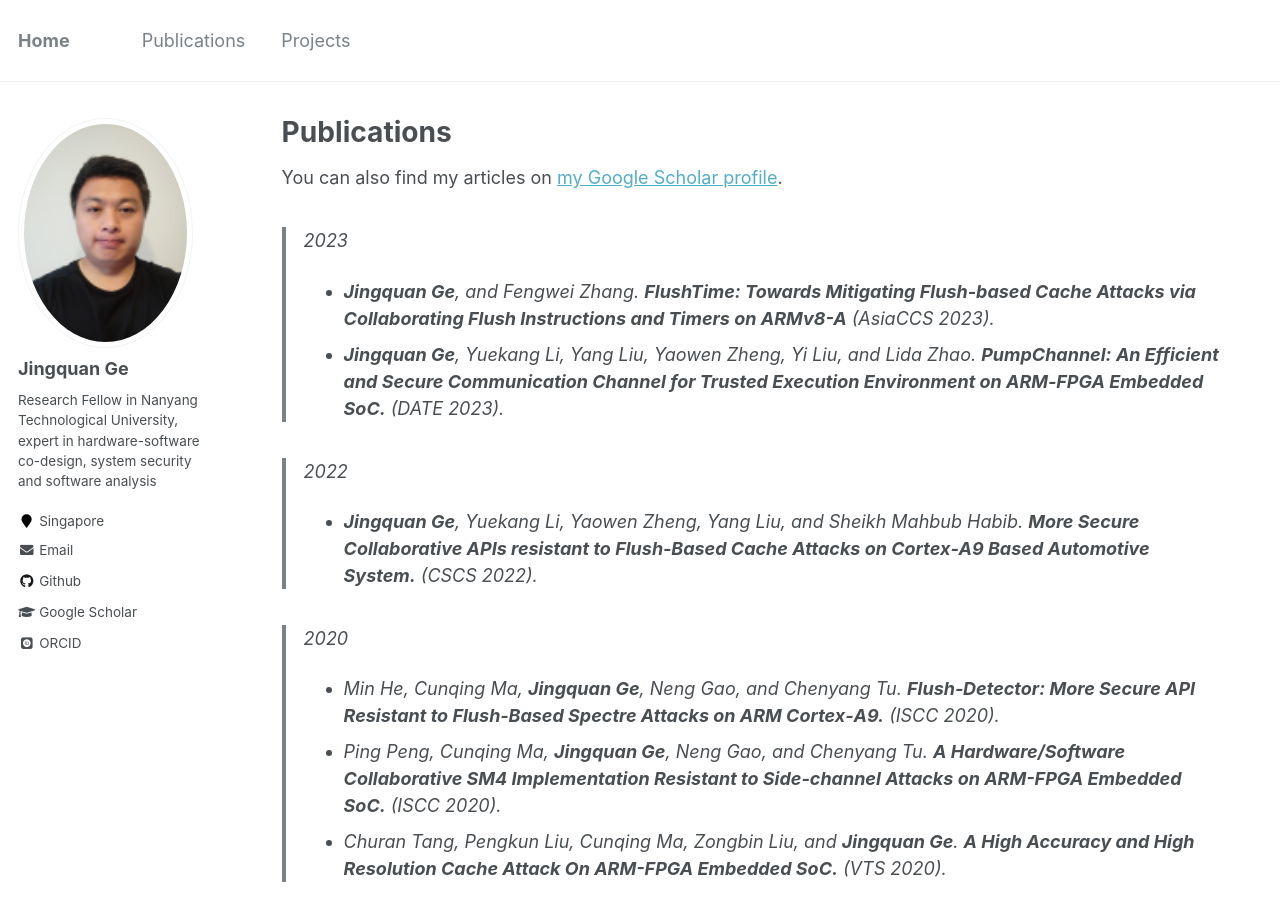
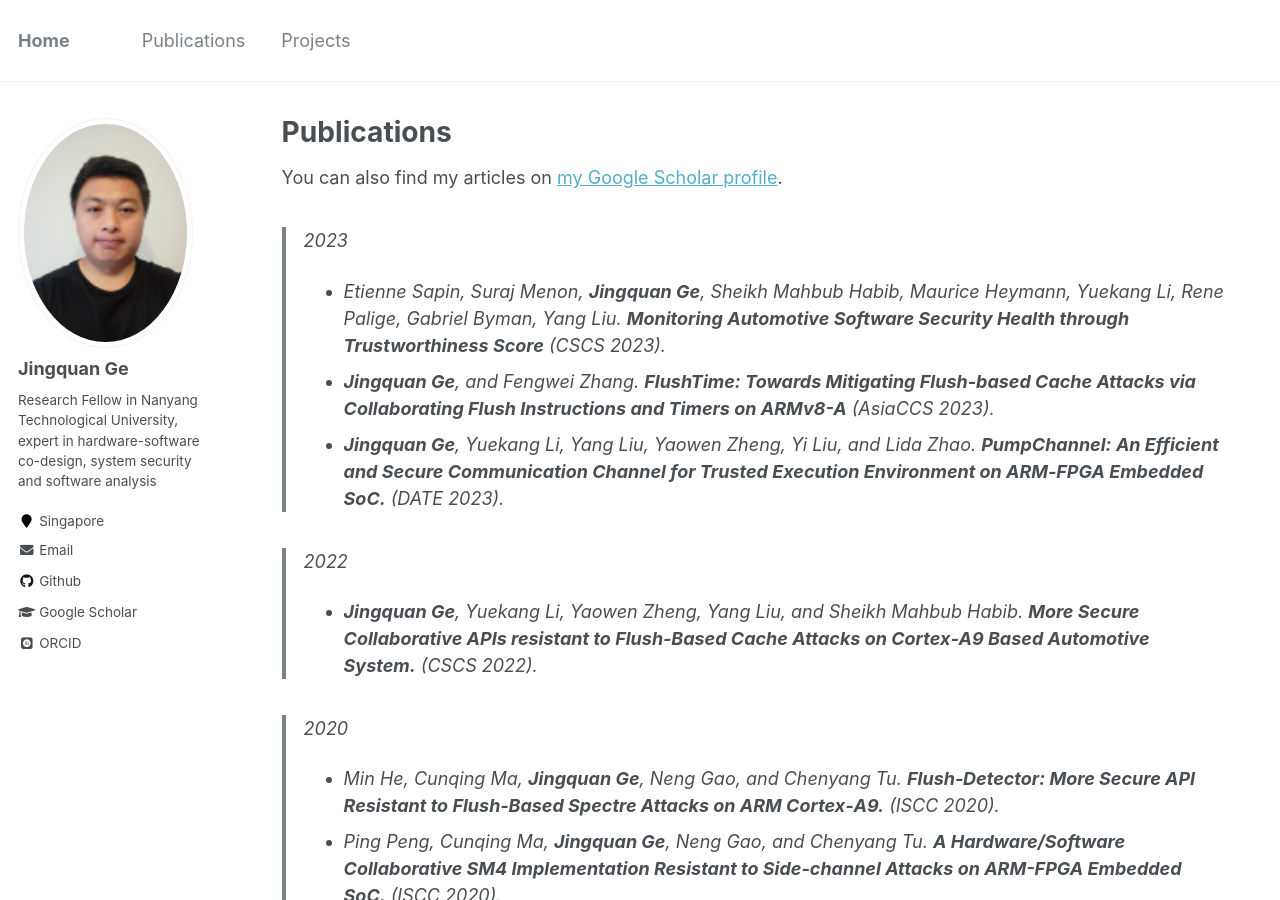
Before and after one commit to gejingquan/gejingquan.github.io, a Jekyll site: the page built from _pages/publications.md, in a window 1280 px wide and 900 px high. Built offline with Jekyll 4.4.1, drawn with Linux system fonts in a browser that asks for light colours; some web fonts are replaced.

Commit message:
Update publications.md

```diff
--- a/_pages/publications.md
+++ b/_pages/publications.md
@@ -8,6 +8,8 @@ You can also find my articles on <a href="https://scholar.google.com/citations?h
 
 
 > 2023
+- Etienne Sapin, Suraj Menon, **Jingquan Ge**, Sheikh Mahbub Habib, Maurice Heymann, Yuekang Li, Rene Palige, Gabriel Byman, Yang Liu.
+**Monitoring Automotive Software Security Health through Trustworthiness Score** (CSCS 2023).
 - **Jingquan Ge**, and Fengwei Zhang.
 **FlushTime: Towards Mitigating Flush-based Cache Attacks via Collaborating Flush Instructions and Timers on ARMv8-A** (AsiaCCS 2023).
 - **Jingquan Ge**, Yuekang Li, Yang Liu, Yaowen Zheng, Yi Liu, and Lida Zhao.
```
